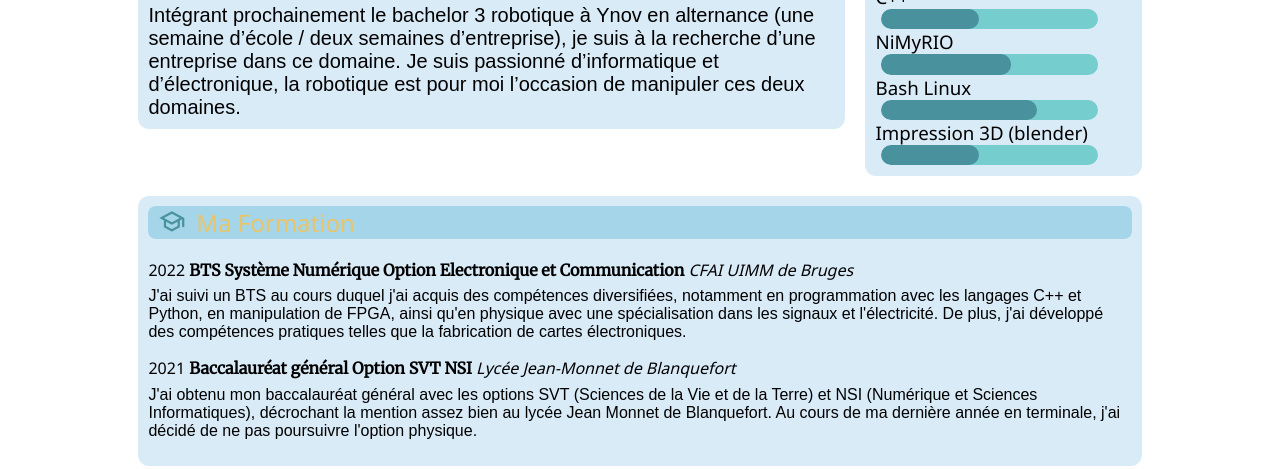
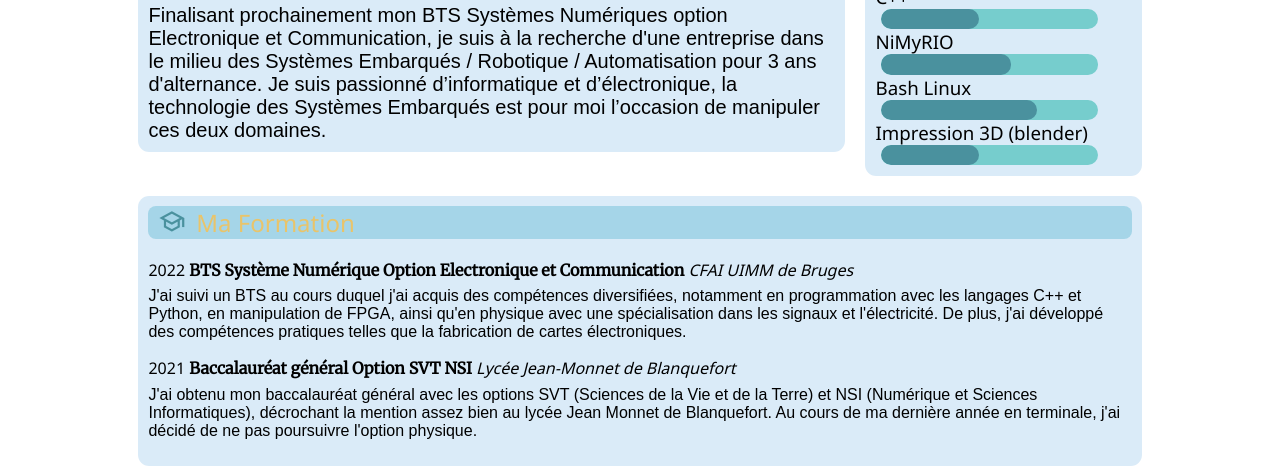
Before and after one commit to sioulpas/CV_interactif, a plain HTML site: page index.html in a window 1280 px wide. Shown: the part 373-842 px from the top of the page. Drawn offline with nearby package versions, Linux system fonts and the light colour scheme.

Commit message:
Update index.html

```diff
--- a/index.html
+++ b/index.html
@@ -52,7 +52,7 @@
                         <span class="material-symbols-outlined ts">tag_faces</span>
                         Amical, investis et motivé !
                     </div>
-                    <p>Intégrant prochainement le bachelor 3 robotique à Ynov en alternance (une semaine d’école / deux semaines d’entreprise), je suis à la recherche d’une entreprise dans ce domaine. Je suis passionné d’informatique et d’électronique, la robotique est pour moi l’occasion de manipuler ces deux domaines.</p>
+                    <p>Finalisant prochainement mon BTS Systèmes Numériques option Electronique et Communication, je suis à la recherche d'une entreprise dans le milieu des Systèmes Embarqués / Robotique / Automatisation pour 3 ans d'alternance. Je suis passionné d’informatique et d’électronique, la technologie des Systèmes Embarqués est pour moi l’occasion de manipuler ces deux domaines.</p>
                 </article>
             </section>
             <aside id="competences">
```
